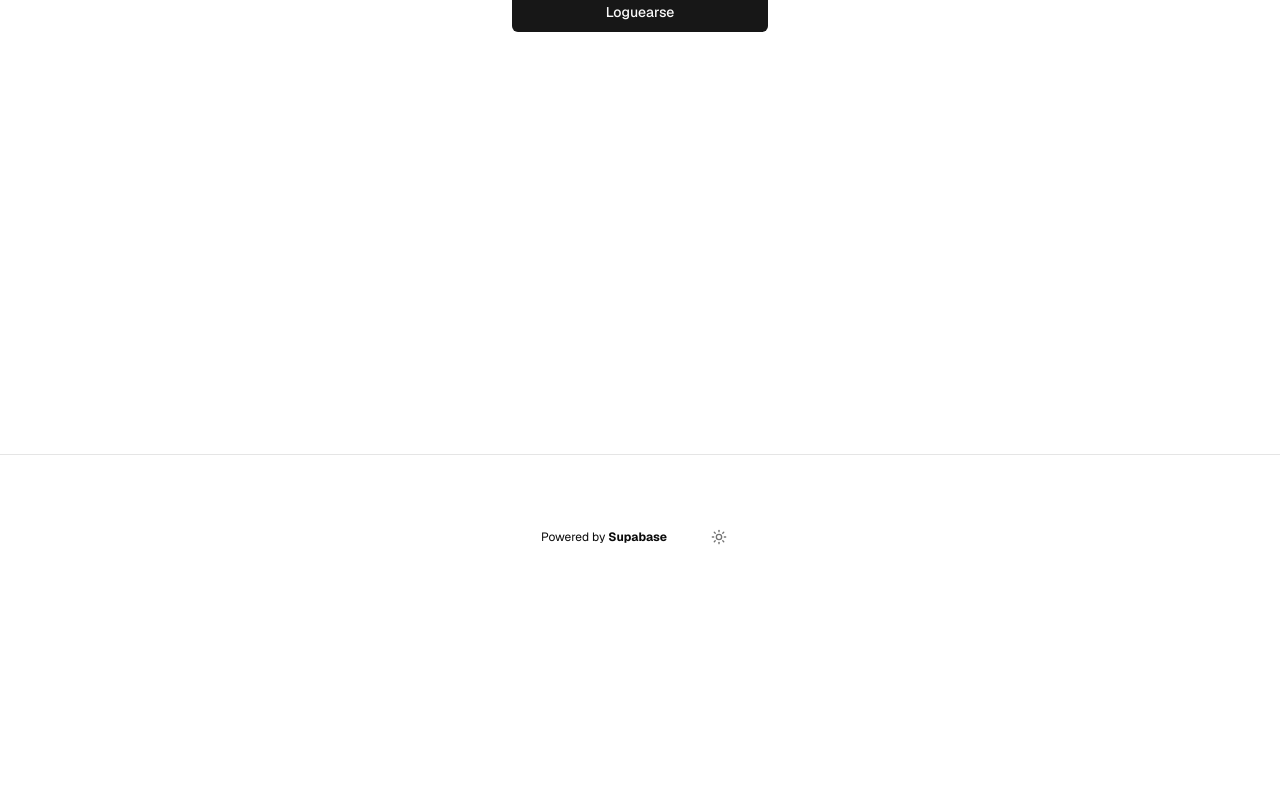
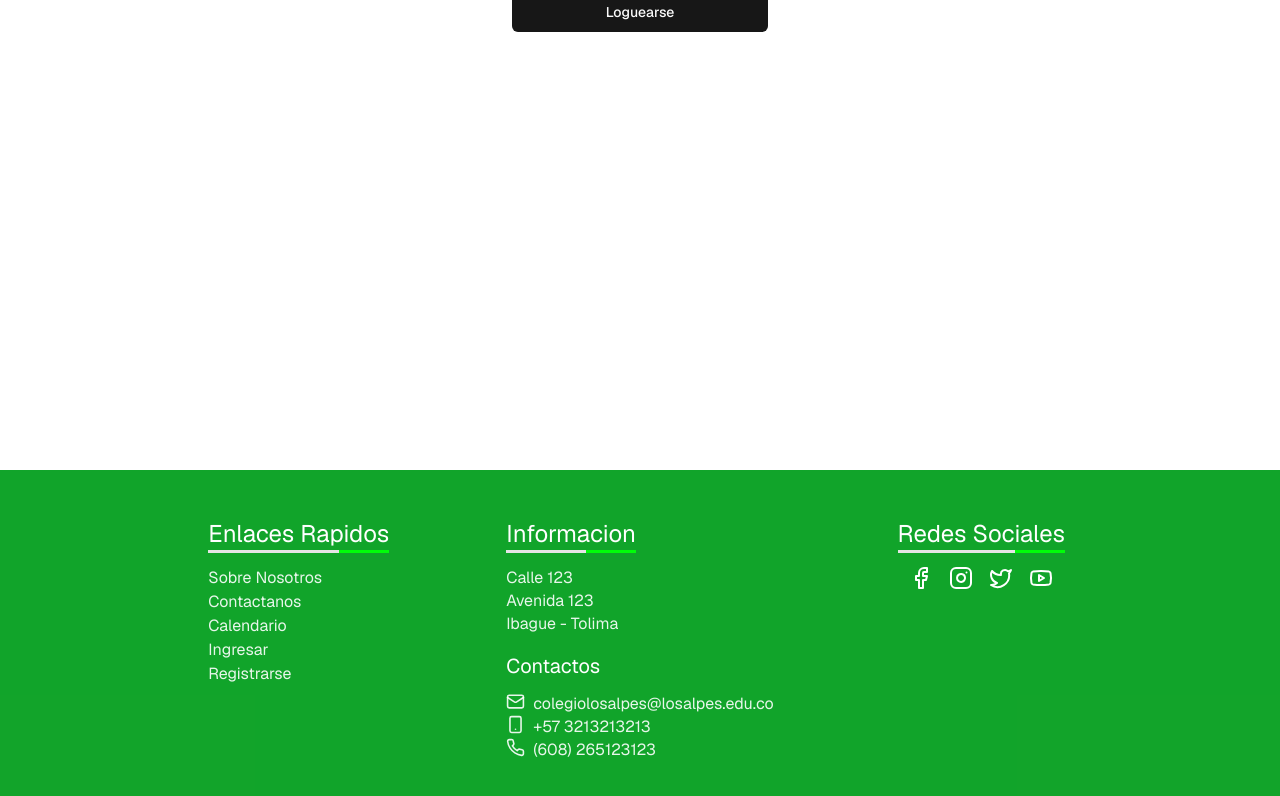
Before and after one commit to JosephLondono/School, a Next.js app: page /sign-in in a window 1280 px wide. Shown: the part 322-1118 px from the top of the page. Before the commit the page ends 941 px from the top, so only its background shows below. Built offline with nearby package versions, Linux system fonts and the light colour scheme; no server answers.

Commit message:
Modify Footer

```diff
--- a/src/app/layout.tsx
+++ b/src/app/layout.tsx
@@ -3,6 +3,7 @@ import { GeistSans } from "geist/font/sans";
 import { ThemeProvider } from "next-themes";
 import "./globals.css";
 import Header from "@/src/components/header";
+import { Footer } from "../components/Footer";
 
 const defaultUrl = process.env.VERCEL_URL
   ? `https://${process.env.VERCEL_URL}`
@@ -34,19 +35,7 @@ export default function RootLayout({
           <main className="min-h-[89vh] flex flex-col items-center w-4/5 mx-auto">
             {children}
           </main>
-          <footer className="w-full flex items-center justify-center border-t mx-auto text-center text-xs gap-8 py-16">
-            <p>
-              Powered by{" "}
-              <a
-                href="https://supabase.com/?utm_source=create-next-app&utm_medium=template&utm_term=nextjs"
-                target="_blank"
-                className="font-bold hover:underline"
-                rel="noreferrer">
-                Supabase
-              </a>
-            </p>
-            <ThemeSwitcher />
-          </footer>
+          <Footer />
         </ThemeProvider>
       </body>
     </html>
--- /dev/null
+++ b/src/components/Footer.tsx
@@ -0,0 +1,147 @@
+import {
+  Facebook,
+  Instagram,
+  Mail,
+  Phone,
+  Smartphone,
+  Twitter,
+  Youtube,
+} from "lucide-react";
+import Link from "next/link";
+
+export const Footer = () => {
+  const LinksFast = [
+    {
+      title: "Sobre Nosotros",
+      href: "/",
+    },
+    {
+      title: "Contactanos",
+      href: "/contact",
+    },
+    {
+      title: "Calendario",
+      href: "/calendar",
+    },
+    {
+      title: "Ingresar",
+      href: "/sign-in",
+    },
+    {
+      title: "Registrarse",
+      href: "/sign-up",
+    },
+  ];
+  const Information = {
+    street: "Calle 123",
+    neighborhood: "Avenida 123",
+    city: "Ibague - Tolima",
+    contact: {
+      email: "colegiolosalpes@losalpes.edu.co",
+      Landline: "(608) 265123123",
+      Phone: "+57 3213213213",
+    },
+  };
+  const SocialMedia = [
+    {
+      title: "Facebook",
+      href: "https://www.facebook.com",
+      icon: <Facebook />,
+    },
+    {
+      title: "Instagram",
+      href: "https://www.instagram.com",
+      icon: <Instagram />,
+    },
+    {
+      title: "Twitter",
+      href: "https://www.twitter.com",
+      icon: <Twitter />,
+    },
+    {
+      title: "Youtube",
+      href: "https://www.youtube.com",
+      icon: <Youtube />,
+    },
+  ];
+  return (
+    <footer className="w-full text-xs gap-8 py-12 bg-[#019e1bee] mt-4 text-white">
+      <div className="w-4/5 mx-auto grid grid-cols-3 justify-center justify-items-center">
+        <div>
+          <span className="text-2xl relative">
+            Enlaces Rapidos
+            <hr className="w-full absolute border-t-[3px]" />
+            <hr className="w-[50px] absolute border-t-[3px] border-[#00fd09] z-20 right-0" />
+          </span>
+          <ul className="mt-4">
+            {LinksFast.map((link) => (
+              <li key={link.title}>
+                <Link
+                  href={link.href}
+                  className="text-base text-white/90 hover:underline hover:underline-offset-2">
+                  {link.title}
+                </Link>
+              </li>
+            ))}
+          </ul>
+        </div>
+        <div>
+          <span className="text-2xl relative">
+            Informacion
+            <hr className="w-full absolute border-t-[3px]" />
+            <hr className="w-[50px] absolute border-t-[3px] border-[#00fd09] z-20 right-0" />
+          </span>
+          <ul className="mt-4 flex flex-col gap-1">
+            <li className="text-base text-white/90">
+              <p className="h-[19px]">{Information.street}</p>
+            </li>
+            <li className="text-base text-white/90">
+              <p className="h-[19px]">{Information.neighborhood}</p>
+            </li>
+            <li className="text-base text-white/90">{Information.city}</li>
+          </ul>
+          <span className="block mt-4 text-xl">Contactos</span>
+          <ul className="mt-3 flex flex-col gap-1">
+            <li className="flex gap-2 text-base items-center text-white/90">
+              <span>
+                <Mail size={19} />
+              </span>
+              <p className="h-[19px]">{Information.contact.email}</p>
+            </li>
+            <li className="flex gap-2 text-base items-center text-white/90">
+              <span>
+                <Smartphone size={19} />
+              </span>
+              <p className="h-[19px]">{Information.contact.Phone}</p>
+            </li>
+            <li className="flex gap-2 text-base items-center text-white/90">
+              <span>
+                <Phone size={19} />
+              </span>
+              <p className="h-[19px]">{Information.contact.Landline}</p>
+            </li>
+          </ul>
+        </div>
+        <div>
+          <span className="text-2xl relative">
+            Redes Sociales
+            <hr className="w-full absolute border-t-[3px]" />
+            <hr className="w-[50px] absolute border-t-[3px] border-[#00fd09] z-20 right-0" />
+          </span>
+          <ul className="mt-4 flex gap-4 justify-center">
+            {SocialMedia.map((social) => (
+              <li key={social.title}>
+                <Link href={social.href} target="_blank">
+                  <span className="text-2xl">
+                    {social.icon}
+                    <span className="sr-only">{social.title}</span>
+                  </span>
+                </Link>
+              </li>
+            ))}
+          </ul>
+        </div>
+      </div>
+    </footer>
+  );
+};
```
